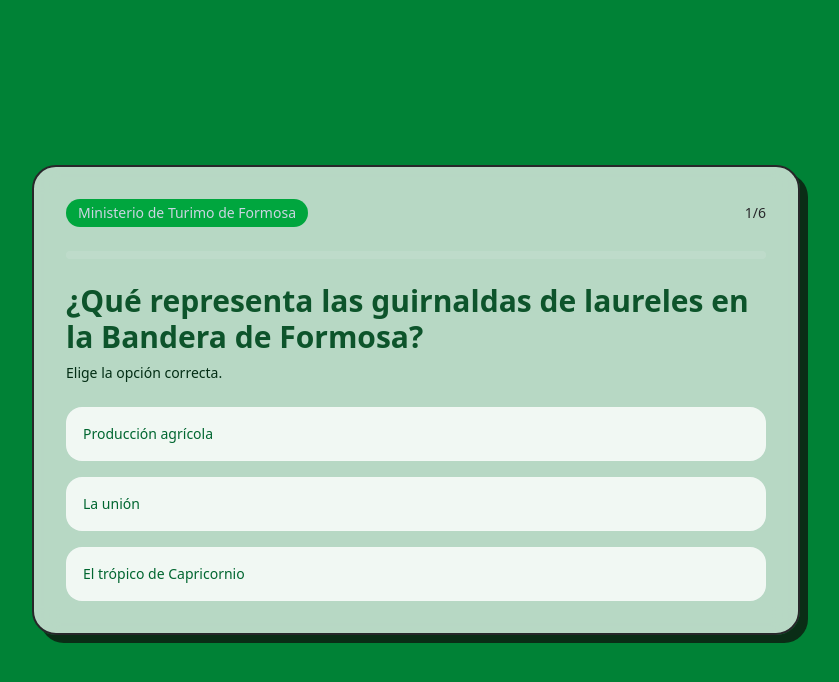
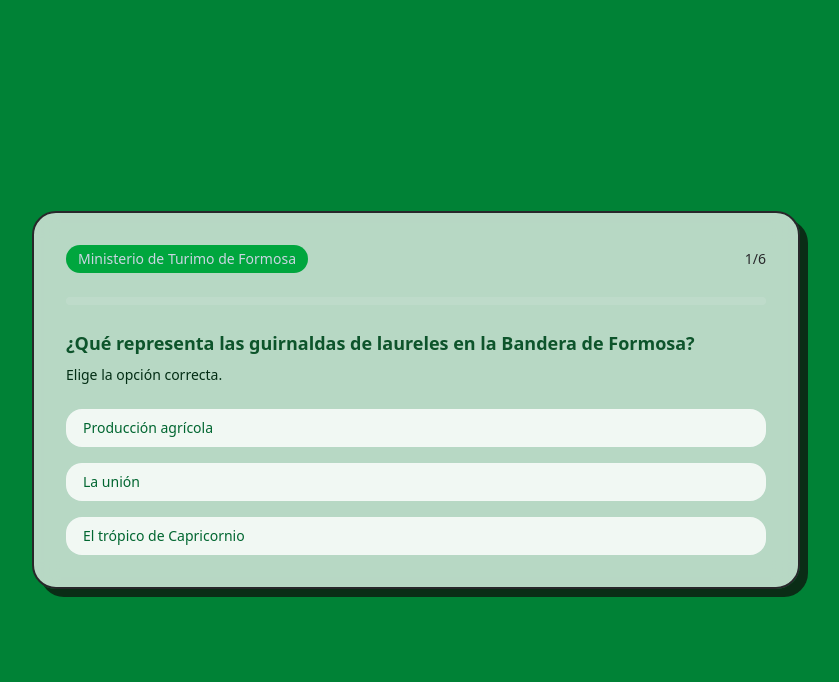
Before and after one commit to RonyAlm/juego-pomelo, a React (Vite) app: page / in a window 1280 px wide. Both pictures are taken after a click on the button "Jugar ahora". Shown: the top 682 px of the page, without its empty margins (224-1063 px from the left). Built offline with nearby package versions, Linux system fonts and the light colour scheme; a web font is replaced by a local one.

Commit message:
feat: ajustar estilos de componentes para mejorar la presentación en pantalla

```diff
--- a/src/App.tsx
+++ b/src/App.tsx
@@ -334,10 +334,10 @@ function App() {
                     <img
                       src={questionImages[currentQuestion.image] ?? currentQuestion.image}
                       alt="Imagen de la pregunta"
-                      className="mx-auto max-h-72 w-full rounded-2xl object-contain my-4 mb-6"
+                      className="mx-auto max-h-40 w-full rounded-2xl object-contain my-4"
                     />
                   )}
-                  <h1 className="text-green-900 text-2xl font-semibold sm:text-3xl">{currentQuestion.question}</h1>
+                  <h1 className="text-green-900 text-2xl font-semibold sm:text-lg">{currentQuestion.question}</h1>
 
                   {currentQuestion.audio && (
                     <div className="mt-4 mb-4 rounded-2xl border border-green-900/10 bg-white/70 p-4">
@@ -375,7 +375,7 @@ function App() {
                         key={option.label}
                         onClick={() => handleAnswer(option)}
                         className={[
-                          'text-green-800 w-auto rounded-2xl border px-4 py-4 text-sm font-medium transition',
+                          'text-green-800 w-auto rounded-2xl border p-4 md:py-2 text-sm font-medium transition',
                           optionClassName,
                           optionImage ? '' : 'w-full',
                         ].join(' ')}
@@ -413,14 +413,14 @@ function App() {
                 </div>
 
                 {selectedAnswer && (
-                  <div className="rounded-2xl bg-green-600/60 p-4 text-lg text-slate-200">
-                    <p className={(selectedAnswer === currentQuestion.answer ? 'text-green-950 font-semibold' : 'text-rose-500 text-2xl')}>
+                  <div className="rounded-2xl bg-green-600/60 p-4 text-lg md:text-sm text-slate-200">
+                    <p className={(selectedAnswer === currentQuestion.answer ? 'text-green-950 font-semibold' : 'text-rose-500 text-2xl md:text-sm')}>
                       {selectedAnswer === currentQuestion.answer ? '¡Correcto!' : 'Respuesta incorrecta.'}
                     </p>
                     <p className="mt-1">La respuesta correcta es: <span className="font-semibold text-white">{currentQuestion.answer}</span></p>
                     <button
                       onClick={handleNext}
-                      className="mt-4 bg-green-600 rounded-2xl border-2 border-zinc-800 shadow-[4px_4px_0px_#0a2d16] px-6 py-3 text-lg font-semibold
+                      className="mt-4 bg-green-600 rounded-2xl border-2 border-zinc-800 shadow-[4px_4px_0px_#0a2d16] px-6 py-3 text-lg  md:text-sm font-semibold
                text-green-950 transition hover:bg-green-600 cursor-pointer flex items-center justify-center gap-2"
                     >
                       {currentIndex === questions.length - 1 ? 'Ver resultado' : (
```
